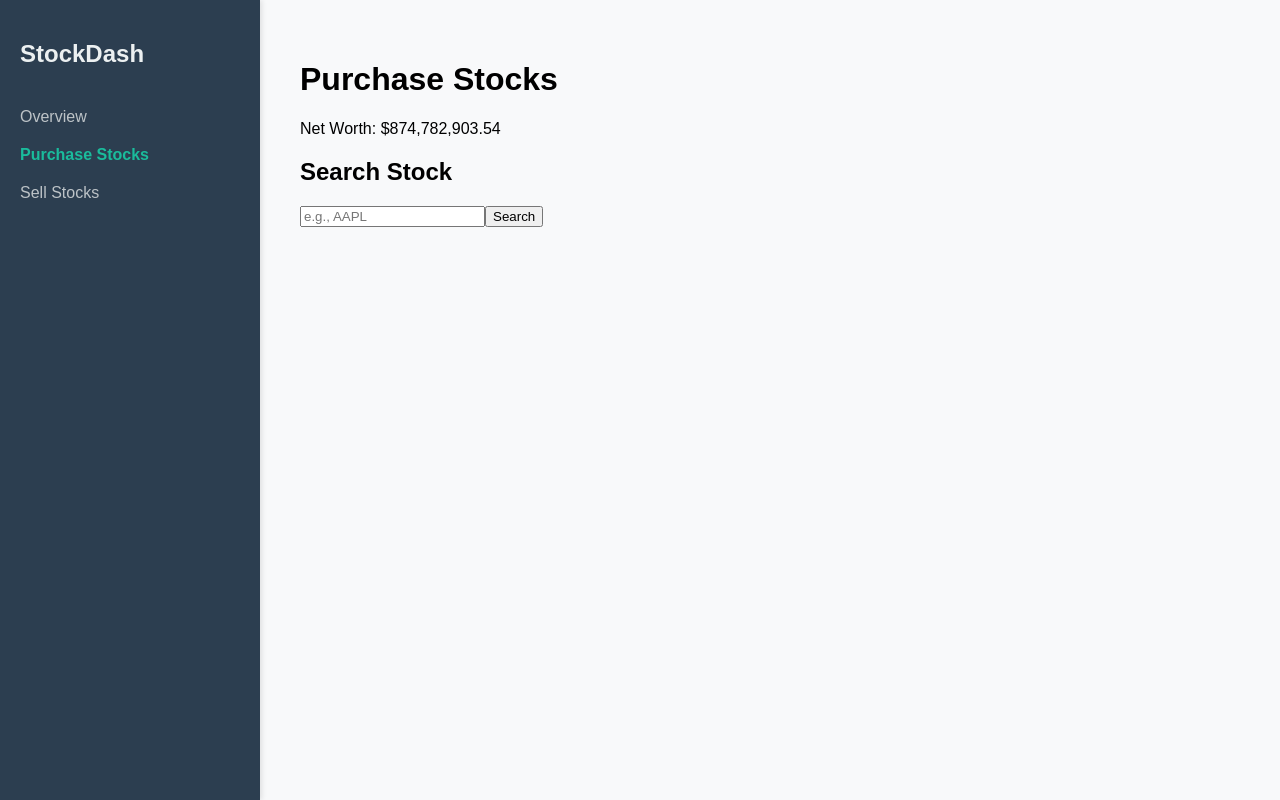
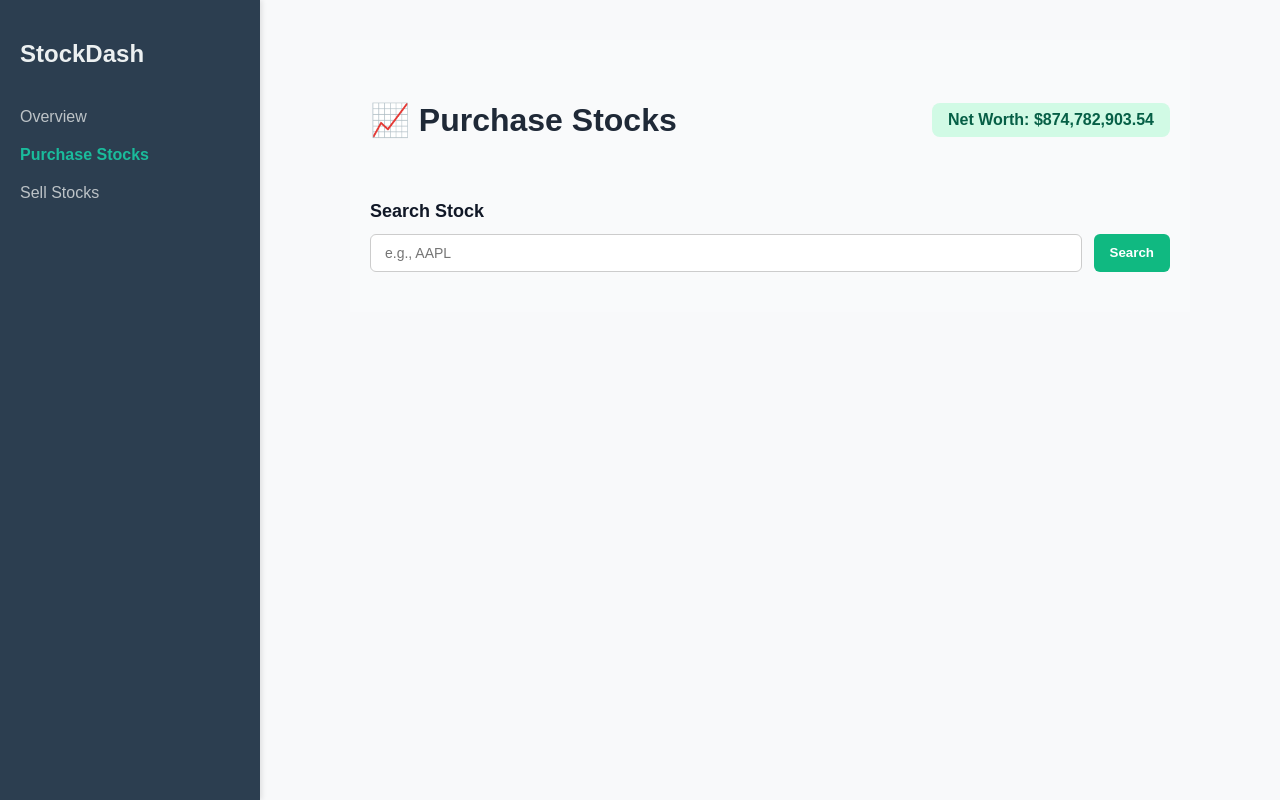
Before and after one commit to xaavr/hackathon, a React (Create React App) app in the folder frontend/: page /purchase in a window 1280 px wide. Built offline with nearby package versions, Linux system fonts and the light colour scheme.

Commit message:
Enhanced UI for Purchase Stocks Tab

```diff
--- /dev/null
+++ b/frontend/src/PurchaseStocks.css
@@ -0,0 +1,92 @@
+/* PurchaseStocks.css */
+
+.container {
+    max-width: 800px;
+    margin: 0 auto;
+    padding: 40px 20px;
+    font-family: 'Arial', sans-serif;
+    background-color: #f9fafb;
+  }
+
+  .header {
+    display: flex;
+    justify-content: space-between;
+    align-items: center;
+    margin-bottom: 40px;
+  }
+
+  .title {
+    font-size: 32px;
+    font-weight: bold;
+    color: #1f2937;
+  }
+
+  .netWorth {
+    background: #d1fae5;
+    color: #065f46;
+    padding: 8px 16px;
+    border-radius: 8px;
+    font-weight: 600;
+  }
+
+  .searchRow {
+    display: flex;
+    gap: 12px;
+  }
+
+  .input {
+    flex: 1;
+    padding: 10px 14px;
+    border: 1px solid #ccc;
+    border-radius: 6px;
+    font-size: 14px;
+  }
+
+  .button {
+    padding: 10px 16px;
+    border: none;
+    border-radius: 6px;
+    background-color: #10b981;
+    color: white;
+    font-weight: bold;
+    cursor: pointer;
+  }
+
+  .button:hover {
+    background-color: #059669;
+  }
+
+  .cardTitle {
+    font-size: 18px;
+    font-weight: bold;
+    color: #111827;
+    margin-bottom: 12px;
+  }
+
+  .stockCard {
+    display: flex;
+    flex-direction: column;
+    gap: 8px;
+    font-size: 14px;
+    color: #374151;
+  }
+
+  .purchaseList {
+    display: grid;
+    grid-template-columns: repeat(auto-fit, minmax(240px, 1fr));
+    gap: 20px;
+    margin-top: 20px;
+  }
+
+  .purchaseItem {
+    background: white;
+    border: 1px solid #ddd;
+    padding: 16px;
+    border-radius: 10px;
+  }
+
+  .purchaseItem h3 {
+    margin-bottom: 8px;
+    font-size: 18px;
+    color: #2563eb;
+  }
--- a/frontend/src/PurchaseStocks.js
+++ b/frontend/src/PurchaseStocks.js
@@ -1,5 +1,5 @@
 import React, { useState } from 'react'
-import Card from './components/Card'
+import './PurchaseStocks.css'
 
 export default function PurchaseStocks() {
   const [searchQuery, setSearchQuery] = useState('')
@@ -52,87 +52,63 @@ export default function PurchaseStocks() {
   }
 
   return (
-    <div className="min-h-screen bg-gray-50 p-8 font-inter">
-      <div className="max-w-5xl mx-auto space-y-6">
-        <h1 className="text-3xl font-bold text-gray-800">Purchase Stocks</h1>
-        <p className="text-lg text-gray-600">
-          Net Worth:{' '}
-          <span className="text-emerald-600 font-semibold">
-            ${netWorth.toLocaleString(undefined, { minimumFractionDigits: 2 })}
-          </span>
-        </p>
+    <div className="container">
+      <div className="header">
+        <h1 className="title">📈 Purchase Stocks</h1>
+        <div className="netWorth">
+          Net Worth: ${netWorth.toLocaleString(undefined, { minimumFractionDigits: 2 })}
+        </div>
+      </div>
 
-        <Card title="Search Stock">
-          <div className="flex gap-4">
+      <div className="card">
+        <h2 className="cardTitle">Search Stock</h2>
+        <div className="searchRow">
           <input
             type="text"
             value={searchQuery}
             onChange={e => setSearchQuery(e.target.value)}
             placeholder="e.g., AAPL"
-              className="flex-1 px-4 py-2 border border-gray-300 rounded-md focus:outline-none focus:ring-2 focus:ring-emerald-500"
+            className="input"
           />
-            <button
-              onClick={handleSearch}
-              className="bg-emerald-600 text-white px-4 py-2 rounded hover:bg-emerald-700 transition"
-            >
-              Search
-            </button>
+          <button onClick={handleSearch} className="button">Search</button>
         </div>
-        </Card>
+      </div>
 
       {stockData && stockData.c && (
-          <Card title={stockData.symbol}>
-            <div className="space-y-2 text-gray-700">
-              <p>
-                <strong>Price:</strong> ${stockData.c.toFixed(2)}
-              </p>
-              <p className="text-sm text-gray-500">
-                High: ${stockData.h.toFixed(2)} | Low: ${stockData.l.toFixed(2)}
-              </p>
-
-              <div className="flex items-center gap-4 mt-4">
+        <div className="card">
+          <h2 className="cardTitle">{stockData.symbol} - ${stockData.c.toFixed(2)}</h2>
+          <div className="stockCard">
+            <p>High: ${stockData.h.toFixed(2)} | Low: ${stockData.l.toFixed(2)}</p>
+            <div className="searchRow">
               <input
                 type="number"
                 min="1"
                 value={quantity}
                 onChange={e => setQuantity(parseInt(e.target.value))}
-                  className="w-24 px-3 py-2 border border-gray-300 rounded-md focus:ring-2 focus:ring-blue-500"
+                className="input"
               />
-                <button
-                  onClick={handlePurchase}
-                  className="bg-blue-600 text-white px-4 py-2 rounded hover:bg-blue-700"
-                >
-                  + Purchase
-                </button>
+              <button onClick={handlePurchase} className="button">+ Purchase</button>
             </div>
-
-              <p className="text-sm mt-2">
-                Total:{' '}
-                <strong>${(stockData.c * quantity).toFixed(2)}</strong>
-              </p>
+            <p>Total Cost: <strong>${(stockData.c * quantity).toFixed(2)}</strong></p>
           </div>
-          </Card>
+        </div>
       )}
 
       {purchasedStocks.length > 0 && (
-          <div className="space-y-6 mt-12">
-            <h2 className="text-2xl font-semibold text-gray-800">Your Purchases</h2>
-            <div className="grid grid-cols-1 sm:grid-cols-2 md:grid-cols-3 gap-6">
+        <div>
+          <h2 className="cardTitle">Your Purchases</h2>
+          <div className="purchaseList">
             {purchasedStocks.map((stock, index) => (
-                <div
-                  key={index}
-                  className="rounded-xl bg-blue-50 shadow-sm p-5 text-gray-800 hover:shadow-md transition"
-                >
-                  <p className="text-xl font-bold mb-2">{stock.symbol}</p>
-                  <p className="text-sm mb-1">Quantity: <span className="font-medium">{stock.quantity}</span></p>
-                  <p className="text-sm mb-1">Price: <span className="font-medium">${stock.price.toFixed(2)}</span></p>
-                  <p className="text-sm">Total: <span className="font-semibold">${stock.total}</span></p>
+              <div key={index} className="purchaseItem">
+                <h3>{stock.symbol}</h3>
+                <p>Quantity: {stock.quantity}</p>
+                <p>Price: ${stock.price.toFixed(2)}</p>
+                <p>Total: ${stock.total}</p>
               </div>
             ))}
           </div>
         </div>
       )}
     </div>
-    </div>
   )
 }
```
Also changed, not shown: 1 other file (tests, documents, lock files or other folders). Lines whose indentation alone changed are shown as unchanged.
